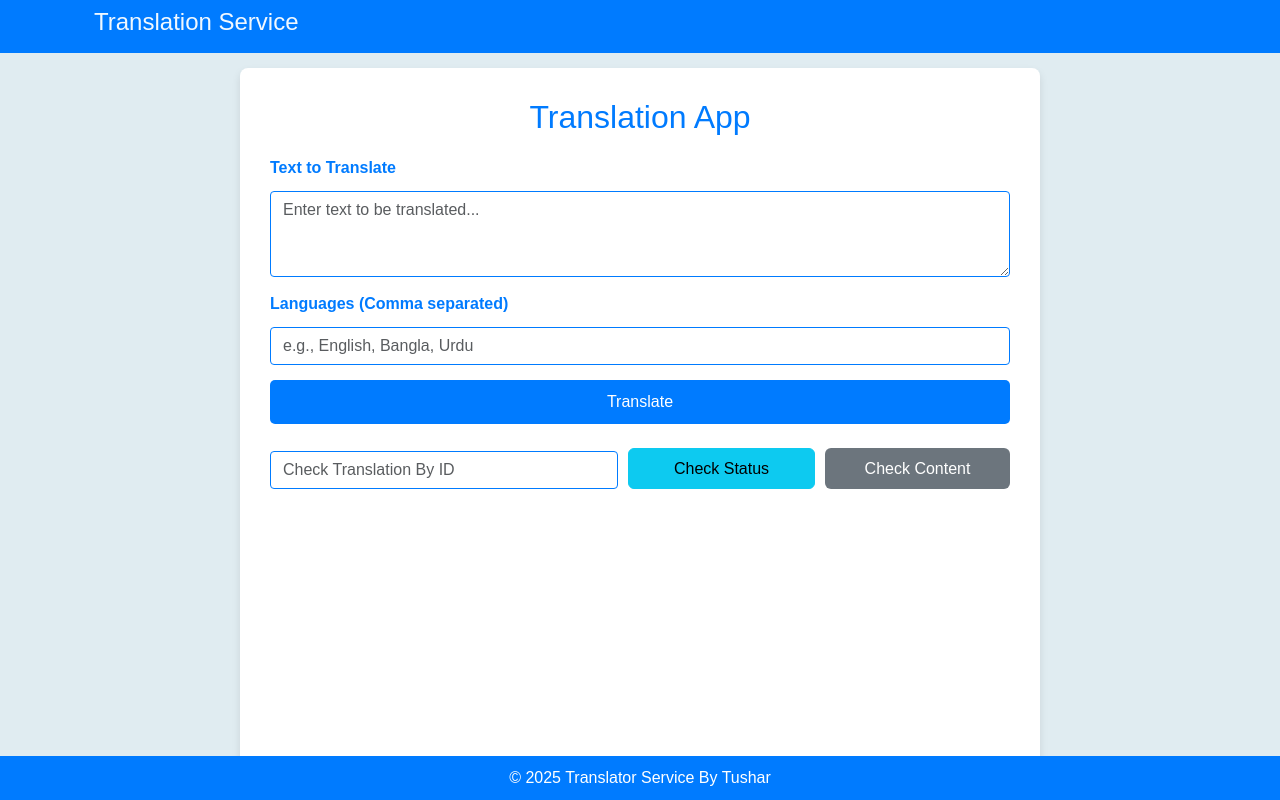
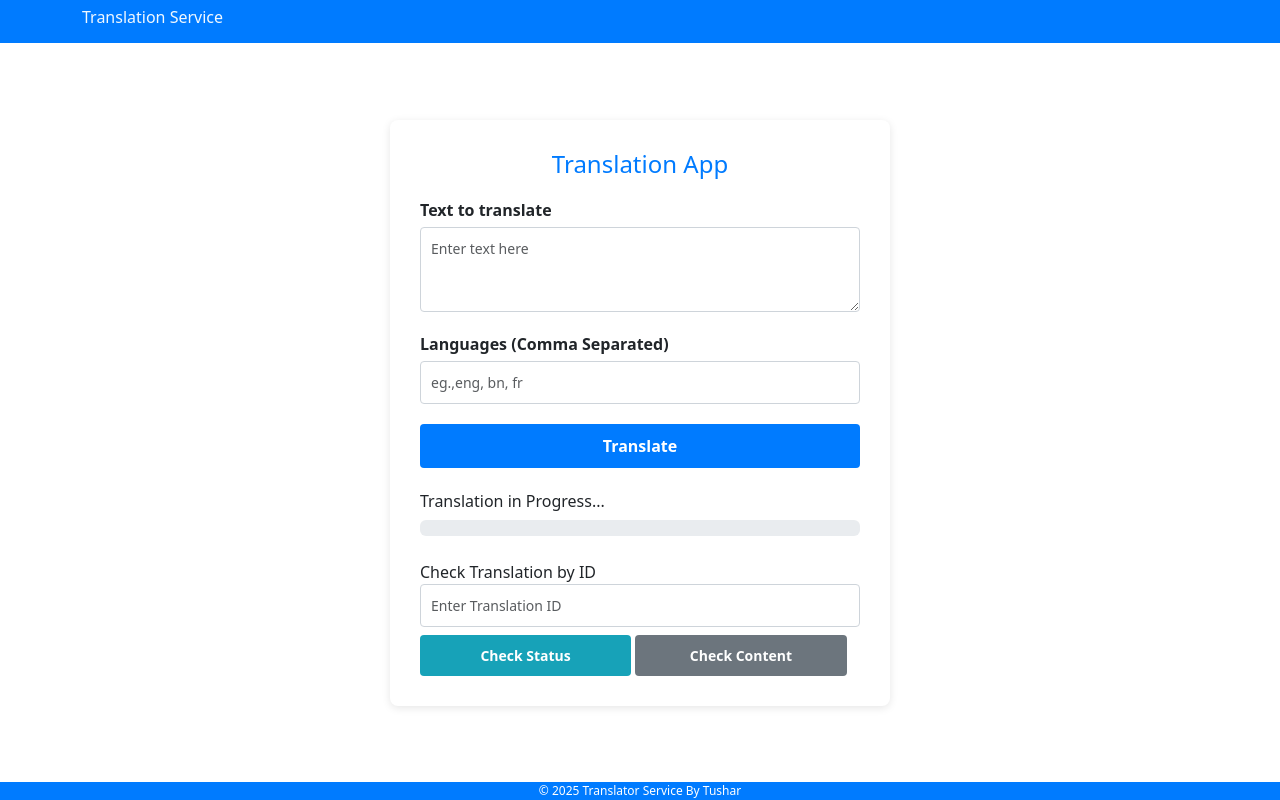
Before and after one commit to tushar-3549/Translation_Service_App, a FastAPI app: page /index in a window 1280 px wide. Run offline with FastAPI, Linux system fonts and the light colour scheme; some libraries are stand-ins or nearby versions.

Commit message:
update index html file

```diff
--- a/app/templates/index.html
+++ b/app/templates/index.html
@@ -1,5 +1,6 @@
 <!DOCTYPE html>
 <html lang="en">
+
 <head>
     <meta charset="UTF-8">
     <meta name="viewport" content="width=device-width, initial-scale=1.0">
@@ -7,141 +8,174 @@
     <link href="https://cdn.jsdelivr.net/npm/bootstrap@5.3.0/dist/css/bootstrap.min.css" rel="stylesheet">
 
     <style>
-        body, html {
+        html,
+        body {
             height: 100%;
             margin: 0;
-            font-family: 'Arial', sans-serif;
-            background-color: #e0ecf1;
             display: flex;
             flex-direction: column;
         }
+
         .navbar {
             background-color: #007bff;
-        }
-        .navbar-brand, .navbar-text {
+            width: 100%;
+            color: #fff;
             font-weight: bold;
         }
+
         .content {
             flex: 1;
             display: flex;
             justify-content: center;
-            padding: 15px;
+            align-items: center;
+            padding: 20px;
+            width: 100%;
         }
+
         .form-container {
             background-color: white;
             padding: 30px;
             border-radius: 8px;
-            box-shadow: 0 4px 8px rgba(0, 0, 0, 0.1);
+            box-shadow: 0 2px 8px rgba(0, 0, 0, 0.1);
+            max-width: 500px;
             width: 100%;
-            max-width: 800px;
         }
-        .form-container h2 {
+
+        h4 {
             text-align: center;
             color: #007bff;
             margin-bottom: 20px;
         }
-        .form-box {
-            margin-bottom: 15px;
-            display: flex;
-            flex-direction: column;
+
+        .form-group {
+            margin-bottom: 20px;
         }
-        .form-label {
-            font-weight: 600;
-            color: #007bff;
+
+        .form-group label {
+            font-weight: bold;
+            display: block;
+            margin-bottom: 5px;
         }
+
         .form-control {
+            width: 100%;
+            padding: 10px;
+            border: 1px solid #ced4da;
             border-radius: 4px;
-            border: 1px solid #007bff;
+            font-size: 14px;
         }
+
         .btn-primary {
+            width: 100%;
             background-color: #007bff;
             border: none;
-            width: 100%;
             padding: 10px;
-            border-radius: 5px;
+            border-radius: 4px;
             font-size: 16px;
-        }
-        input, textarea {
-            margin-top: 3px;
-            border-radius: 5px;
-            border: 1px solid #007bff;
-            padding: 8px;
-            font-size: 12px;
-        }
-
-        button {
+            color: white;
+            font-weight: bold;
             cursor: pointer;
-        }
-
-        input:focus, textarea:focus {
-            border-color: #0056b3;
-            outline: none;
-            box-shadow: 0 0 5px rgba(0, 86, 179, 0.5);
-        }
-
-        textarea {
-            resize: vertical;
+            transition: background-color 0.3s;
         }
 
         .btn-primary:hover {
             background-color: #0056b3;
         }
+
+        .btn-info,
+        .btn-secondary {
+            width: 48%;
+            padding: 10px;
+            font-size: 14px;
+            font-weight: bold;
+            border: none;
+            border-radius: 4px;
+            cursor: pointer;
+            text-align: center;
+        }
+
+        .btn-info {
+            background-color: #17a2b8;
+            color: white;
+        }
+
+        .btn-info:hover {
+            background-color: #117a8b;
+        }
+
+        .btn-secondary {
+            background-color: #6c757d;
+            color: white;
+        }
+
+        .btn-secondary:hover {
+            background-color: #495057;
+        }
+
+        .check-buttons {
+            display: flex;
+            justify-content: space-between;
+            gap: 4%;
+            margin-top: 10px;
+        }
+
         .footer {
             background-color: #007bff;
             color: white;
             text-align: center;
-            padding: 10px 0;
             width: 100%;
-            position: fixed;
-            bottom: 0;
-        }
-        .check-section {
-            display: flex;
-            gap: 10px;
-            margin-top: 20px;
-            flex-wrap: wrap;
-        }
-        .check-section input {
-            flex: 2;
-        }
-        .check-section button {
-            flex: 1;
-        }
-        .btn-secondary {
-            background-color: #6c757d;
-            border: none;
-        }
-        .btn-secondary:hover {
-            background-color: #5a6268;
+            font-size: 12px;
+            margin-top: auto;
         }
     </style>
+
 </head>
+
 <body>
     <nav class="navbar navbar-expand-lg navbar-dark">
         <div class="container">
-          <h4 style="color: aliceblue; margin-left: 12px;">Translation Service</h4>
+            <h6 style="color: aliceblue;">Translation Service</h4>
         </div>
     </nav>
 
     <div class="content">
         <div class="form-container">
-            <h2>Translation App</h2>
-            <div class="form-box">
-                <label for="text" class="form-label">Text to Translate</label>
-                <textarea id="textToTranslate" class="form-control" rows="3" placeholder="Enter text to be translated..."></textarea>
-            </div>
-            <div class="form-box">
-                <label for="languages" class="form-label">Languages (Comma separated)</label>
-                <input id="languages" class="form-control" type="text" placeholder="e.g., English, Bangla, Urdu">
-            </div>
-            <div class="btn-container">
-                <button class="btn btn-primary" onclick="submitTranslate()">Translate</button>
+            <h4>Translation App</h2>
+            <form action="" id="translationForm">
+                <div class="form-group">
+                    <label for="textToTranslate">Text to translate</label>
+                    <textarea class="form-control" name="" id="textToTranslate" rows="3"
+                        placeholder="Enter text here"></textarea>
+                </div>
+
+                <div class="form-group">
+                    <label for="languages">Languages (Comma Separated)</label>
+                    <input type="text" class="form-control" id="languages" placeholder="eg.,eng, bn, fr">
+                </div>
+                <button type="button" class="btn btn-primary translate-button"
+                    onclick="submitTranslation()">Translate</button>
+
+            </form>
+
+            <div class="mt-4" id="results" style="display: none;">
+                <h4>Translation Result</h4>
+                <pre id="translationResults"></pre>
             </div>
 
-            <div class="mt-4 check-section">
-                <input type="number" id="search-id" class="form-control" placeholder="Check Translation By ID">
-                <button id="search-button" class="btn btn-info" onclick="checkTranslationStatus()">Check Status</button>
-                <button id="content-button" class="btn btn-secondary" onclick="checkTranslationContent()">Check Content</button>
+            <div class="mt-4" id="prohress-container">
+                <h6 id="progress-text">Translation in Progress...</h6>
+                <div class="progress">
+                    <div id="progress-bar" class="progress-bar progress-bar-striped progress-bar-animated"></div>
+                </div>
+            </div>
+
+            <div class="mt-4">
+                <label for="search-id">Check Translation by ID</label>
+                <input type="number" id="search-id" class="form-control" placeholder="Enter Translation ID">
+                <button id="search-button" class="btn btn-info mt-2" onclick="checkTranslationStatus()">Check
+                    Status</button>
+                <button id="content-button" class="btn btn-secondary mt-2" onclick="checkTranslationContent()">Check
+                    Content</button>
             </div>
 
             <div class="mt-4" id="status-container" style="display: none;">
@@ -153,7 +187,9 @@
                 <h4>Translation Content</h4>
                 <pre id="contentResult"></pre>
             </div>
+
         </div>
+
     </div>
 
     <div class="footer">
@@ -161,115 +197,88 @@
     </div>
 
 
+    <script src="https://code.jquery.com/jquery-3.5.1.slim.min.js"></script>
+    <script src="https://cdn.jsdelivr.net/npm/@popperjs/core@2.9.3/dist/umd/popper.min.js"></script>
+    <script src="https://stackpath.bootstrapcdn.com/bootstrap/4.5.2/js/bootstrap.min.js"></script>
+    <script src="https://cdn.jsdelivr.net/npm/axios/dist/axios.min.js"></script>
+
+
     <script>
-        // Function to submit translation request
-        async function submitTranslate() {
-            const text = document.getElementById("textToTranslate").value.trim();
-            const languages = document.getElementById("languages").value.trim();
+        async function submitTranslation() {
+            const text = document.getElementById('textToTranslate').value;
+            const languages = document.getElementById('languages').value.split(',').map(lang => lang.trim());
 
-            if (!text || !languages) {
-                alert("Please enter text and languages!");
+            if (!text || languages === 0 || languages[0] ==="") {
+                alert("Please provide both text and target languages.");
                 return;
             }
+            const progressBar = document.getElementById('progress-bar');
+            const progressText = document.getElementById('progress-text');
 
-            // Display progress bar
-            showProgress();
+            progressBar.classList.remove('bg-success');
+            progressBar.classList.add('bg-primary');
+            progressBar.style.width = '0%';
+            progressText.textContent = 'Translation in progress...';
 
             try {
-                const response = await fetch("/api/translate", {
-                    method: "POST",
-                    headers: { "Content-Type": "application/json" },
-                    body: JSON.stringify({ text, languages })
+                const response = await axios.post('http://localhost:8000/translate', {
+                    text: text,
+                    languages: languages
                 });
 
-                if (!response.ok) {
-                    throw new Error("Translation request failed.");
+                const taskId = response.data.task_id;
+                alert(`Task ID: ${taskId}`);
+                document.getElementById('progress-container').style.display = 'none';
+                document.getElementById('results').style.display = 'none';
+                document.getElementById('status-container').style.display = 'none';
+                document.getElementById('content-container').style.display = 'none';
+
+
+                let translationResult = null;
+                let progress = 0;
+
+                while (progress < 100) {
+                    await new Promise(resolve => setTimeout(resolve, 1000));
+                    const resultResponse = await axios.get(`http://localhost:8000/translate/${taskId}`);
+                    translationResult = resultResponse.data;
+
+                    if (translationResult === 'completed') {
+                        progress = 100;
+                    } else {
+                        progress.style.width = `50%`;
+                    }
+
                 }
 
-                const data = await response.json();
-                alert(`Translation submitted successfully! Translation ID: ${data.task_id}`);
+                progressBar.classList.remove("bg-primary");
+                progressBar.classList.add('bg-success');
+                progressBar.style.width = `100%`;
+                progressText.textContent = 'Translation completed!';
 
-                // Hide progress bar
-                hideProgress();
+                document.getElementById('translationResults').textContent = JSON.stringify(translationResult.translations, null, 2);
+                document.getElementById('results').style.display = 'block';
+
+
+
 
             } catch (error) {
-                console.error("Error:", error);
-                alert("Failed to submit translation.");
-                hideProgress();
+                console.error("Error occurred while submitting translation:", error);
+                alert("Failed to submit translation. Please try again.");
             }
+
         }
 
-        // Function to check translation status
         async function checkTranslationStatus() {
-            const translationId = document.getElementById("search-id").value.trim();
-
-            if (!translationId) {
-                alert("Please enter a Translation ID!");
-                return;
-            }
-
-            try {
-                const response = await fetch(`/translate/${translationId}`);
-                if (!response.ok) {
-                    throw new Error("Failed to fetch translation status.");
-                }
-
-                const data = await response.json();
-                document.getElementById("status-container").style.display = "block";
-                document.getElementById("statusResult").textContent = `Status: ${data.status}`;
-            } catch (error) {
-                console.error("Error:", error);
-                alert("Failed to fetch translation status.");
-            }
+            return;
+        }
+        async function checkTranslationContent() {
+            return;
         }
 
-        // Function to check translation content
-        async function checkTranslationContent() {
-            const translationId = document.getElementById("search-id").value.trim();
 
-            if (!translationId) {
-                alert("Please enter a Translation ID!");
-                return;
-            }
 
-            try {
-                const response = await fetch(`/translate/content/${translationId}`);
-                if (!response.ok) {
-                    throw new Error("Failed to fetch translation content.");
-                }
-
-                const data = await response.json();
-                document.getElementById("content-container").style.display = "block";
-                document.getElementById("contentResult").textContent = JSON.stringify(data.translations, null, 2);
-            } catch (error) {
-                console.error("Error:", error);
-                alert("Failed to fetch translation content.");
-            }
-        }
-
-        // Show progress bar
-        function showProgress() {
-            const progressBar = document.createElement("div");
-            progressBar.id = "progress-bar";
-            progressBar.className = "progress-bar progress-bar-striped progress-bar-animated";
-            progressBar.style.width = "100%";
-
-            const progressContainer = document.createElement("div");
-            progressContainer.className = "progress mt-4";
-            progressContainer.appendChild(progressBar);
-
-            document.querySelector(".form-container").appendChild(progressContainer);
-        }
-
-        // Hide progress bar
-        function hideProgress() {
-            const progressContainer = document.querySelector(".progress");
-            if (progressContainer) {
-                progressContainer.remove();
-            }
-        }
     </script>
 
+</body>
 
-</body>
 </html>
```
